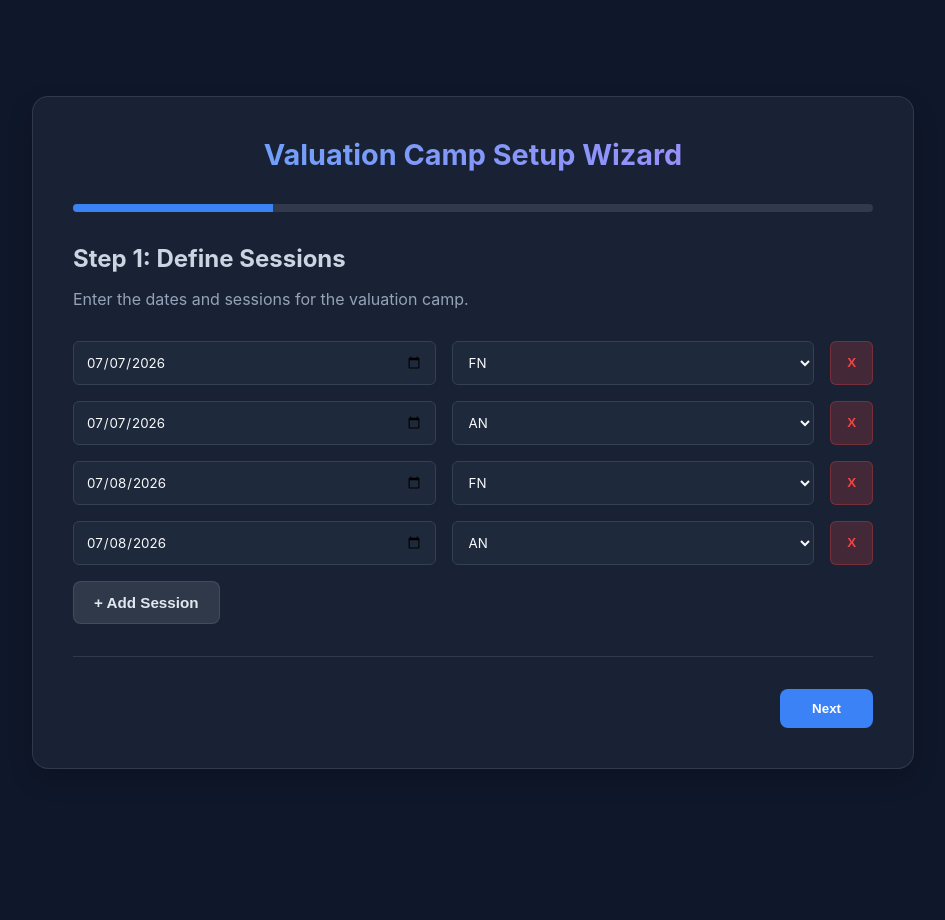
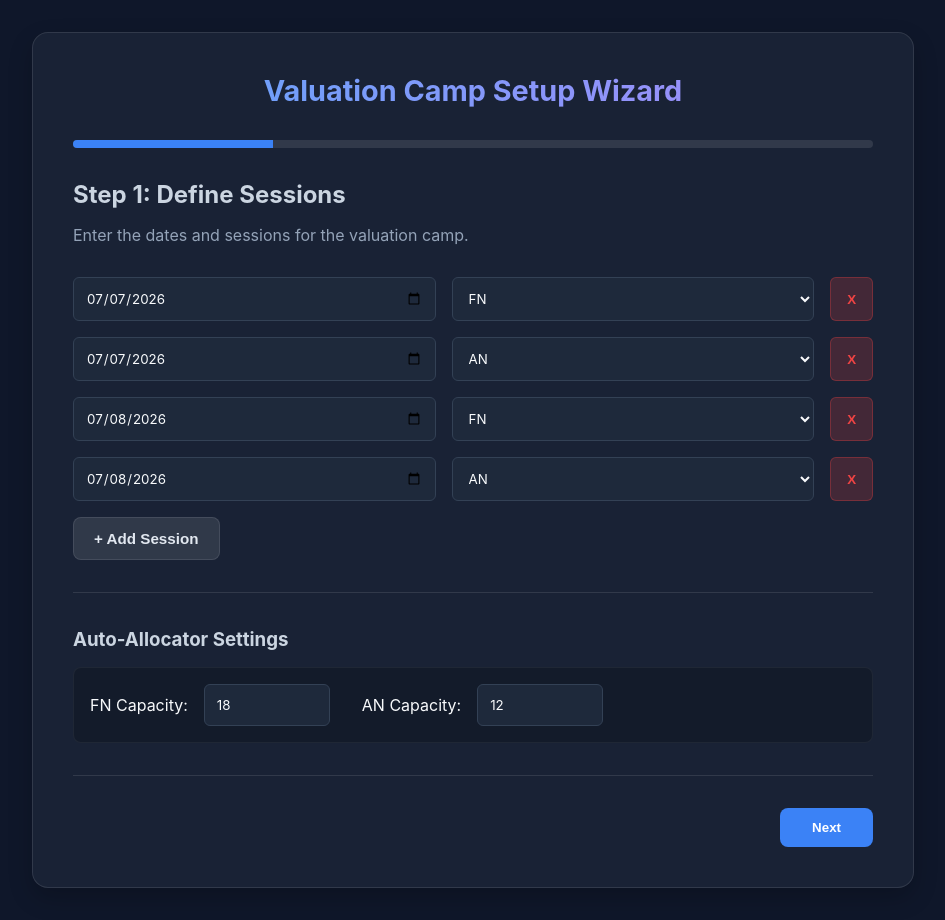
Before and after one commit to sureshmagnolia/cvmapmanager, a React (Vite) app: page / in a window 1280 px wide. Shown: the whole page, without its empty margins (167-1112 px from the left). Before the commit the page ends 864 px from the top, so only its background shows below. Built offline with nearby package versions, Linux system fonts and the light colour scheme.

Commit message:
feat: implement auto-allocator algorithm with dynamic FN/AN capacity

```diff
--- a/src/SetupWizard.jsx
+++ b/src/SetupWizard.jsx
@@ -5,6 +5,9 @@ function SetupWizard({ onComplete }) {
   const [step, setStep] = useState(1);
 
   // Data States
+  const [fnRate, setFnRate] = useState(18);
+  const [anRate, setAnRate] = useState(12);
+
   const [sessions, setSessions] = useState([
     { date: '2026-07-07', type: 'FN' },
     { date: '2026-07-07', type: 'AN' },
@@ -92,17 +95,51 @@ function SetupWizard({ onComplete }) {
 
     Object.keys(examiners).forEach(teamName => {
       examiners[teamName].forEach(exName => {
-        cleanSessions.forEach(session => {
+        cleanSessions.forEach(sessionStr => {
           Object.keys(papers).forEach(paperId => {
             allocations.push({
               id: idCounter++,
               team: teamName,
               examiner: exName,
-              session: session,
+              session: sessionStr,
               paper: paperId,
               count: 0 // Blank starting grid
             });
           });
+        });
+      });
+    });
+
+    // Auto-Allocator Logic
+    const paperTracker = {};
+    Object.keys(papers).forEach(pId => {
+      paperTracker[pId] = papers[pId].count; // remaining scripts
+    });
+
+    const paperKeys = Object.keys(papers);
+
+    Object.keys(examiners).forEach(teamName => {
+      examiners[teamName].forEach(exName => {
+        cleanSessions.forEach(sessionStr => {
+          let remainingCapacity = sessionStr.includes('(FN)') ? fnRate : anRate;
+
+          for (const pId of paperKeys) {
+            if (remainingCapacity <= 0) break;
+
+            if (paperTracker[pId] > 0) {
+              const scriptsToTake = Math.min(remainingCapacity, paperTracker[pId]);
+
+              const targetAlloc = allocations.find(a =>
+                a.team === teamName && a.examiner === exName && a.session === sessionStr && a.paper === pId
+              );
+
+              if (targetAlloc) {
+                targetAlloc.count = scriptsToTake;
+                paperTracker[pId] -= scriptsToTake;
+                remainingCapacity -= scriptsToTake;
+              }
+            }
+          }
         });
       });
     });
@@ -143,6 +180,20 @@ function SetupWizard({ onComplete }) {
               </div>
             ))}
             <button onClick={addSession} className="btn-secondary">+ Add Session</button>
+
+            <div className="rate-settings" style={{ marginTop: '2rem', paddingTop: '1rem', borderTop: '1px solid rgba(255,255,255,0.1)' }}>
+              <h3 style={{ color: '#cbd5e1', marginBottom: '1rem' }}>Auto-Allocator Settings</h3>
+              <div className="input-group" style={{ display: 'flex', gap: '2rem' }}>
+                <label style={{ color: '#f8fafc', display: 'flex', alignItems: 'center', gap: '1rem' }}>
+                  FN Capacity:
+                  <input type="number" value={fnRate} onChange={(e) => setFnRate(parseInt(e.target.value) || 0)} style={{ width: '100px', flex: 'none' }} />
+                </label>
+                <label style={{ color: '#f8fafc', display: 'flex', alignItems: 'center', gap: '1rem' }}>
+                  AN Capacity:
+                  <input type="number" value={anRate} onChange={(e) => setAnRate(parseInt(e.target.value) || 0)} style={{ width: '100px', flex: 'none' }} />
+                </label>
+              </div>
+            </div>
           </div>
         )}
 
```
